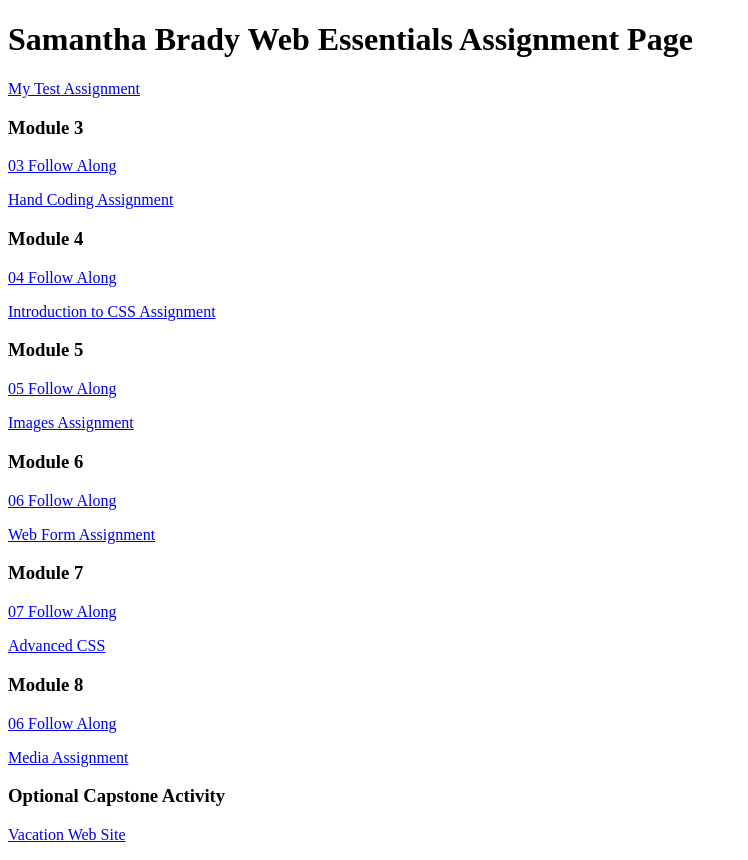
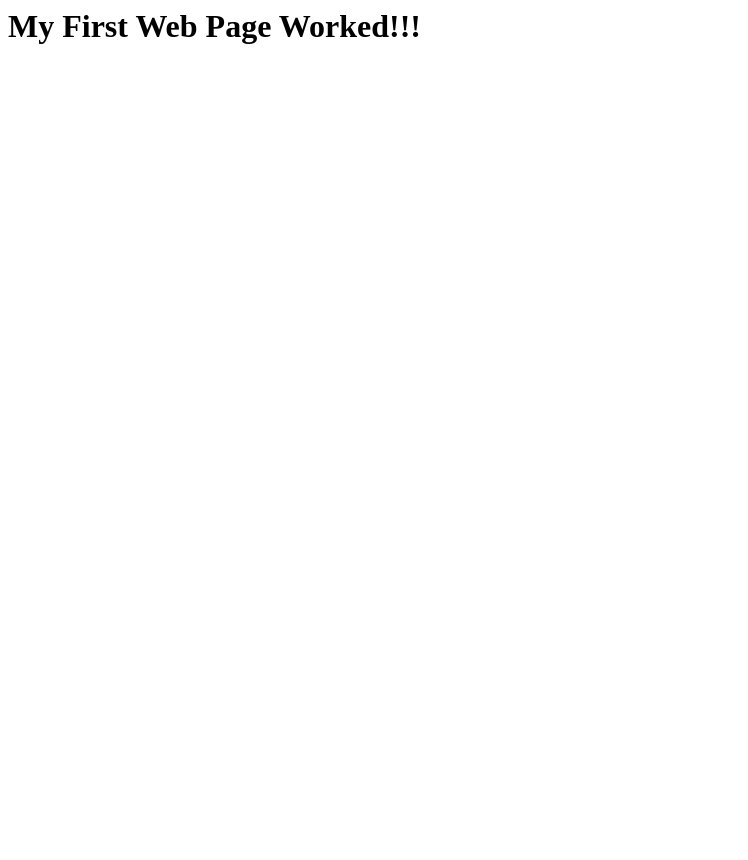
Before and after one commit to SamanthaBrady1600/dwdd1600, a plain HTML site: page index.html in a window 1280 px wide. Shown: the whole page, without its empty margins (0-748 px from the left). After the commit the page ends 800 px from the top, so only its background shows below. Drawn offline with Linux system fonts and the light colour scheme.

Commit message:
Test Assignment

```diff
--- a/index.html
+++ b/index.html
@@ -1,39 +1,7 @@
-<!DOCTYPE html>
-<html lang="en">
-	<head>
-		<meta charset="UTF-8">
-		<meta name="viewport" content="width=device-width, initial-scale=1.0">
-		<title>dwdd 1600 assignment list page</title>
-	</head>
-	<body>
-		<h1>Samantha Brady Web Essentials Assignment Page</h1>
-		<p><a href="01test">My Test Assignment</a></p>
-
-		<h3>Module 3</h3>
-		<p><a href="03follow-along">03 Follow Along</a></p>
-		<p><a href="03hand-coding">Hand Coding Assignment</a></p>
-
-		<h3>Module 4</h3>
-		<p><a href="04follow-along">04 Follow Along</a></p>
-		<p><a href="04intro-css">Introduction to CSS Assignment</a></p>
-
-		<h3>Module 5</h3>
-		<p><a href="05follow-along">05 Follow Along</a></p>
-		<p><a href="05images">Images Assignment</a></p>
-
-		<h3>Module 6</h3>
-		<p><a href="06follow-along">06 Follow Along</a></p>
-		<p><a href="06form">Web Form Assignment</a></p>
-
-		<h3>Module 7</h3>
-		<p><a href="07follow-along">07 Follow Along</a></p>
-		<p><a href="07advanced-css">Advanced CSS</a></p>
-
-		<h3>Module 8</h3>
-		<p><a href="08follow-along">06 Follow Along</a></p>
-		<p><a href="08media">Media Assignment</a></p>
-
-		<h3>Optional Capstone Activity</h3>
-		<p><a href="vacation">Vacation Web Site</a></p>
-	</body>
+<html>
+<head>
+    </head>
+    <body>
+    <h1> My First Web Page Worked!!!</h1>
+    </body>
 </html>
```
